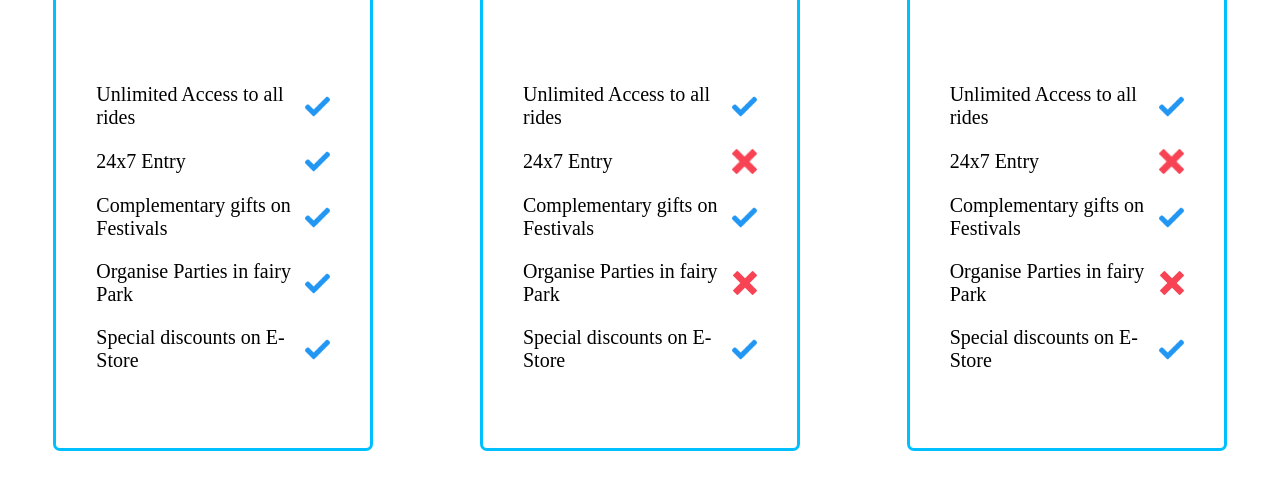
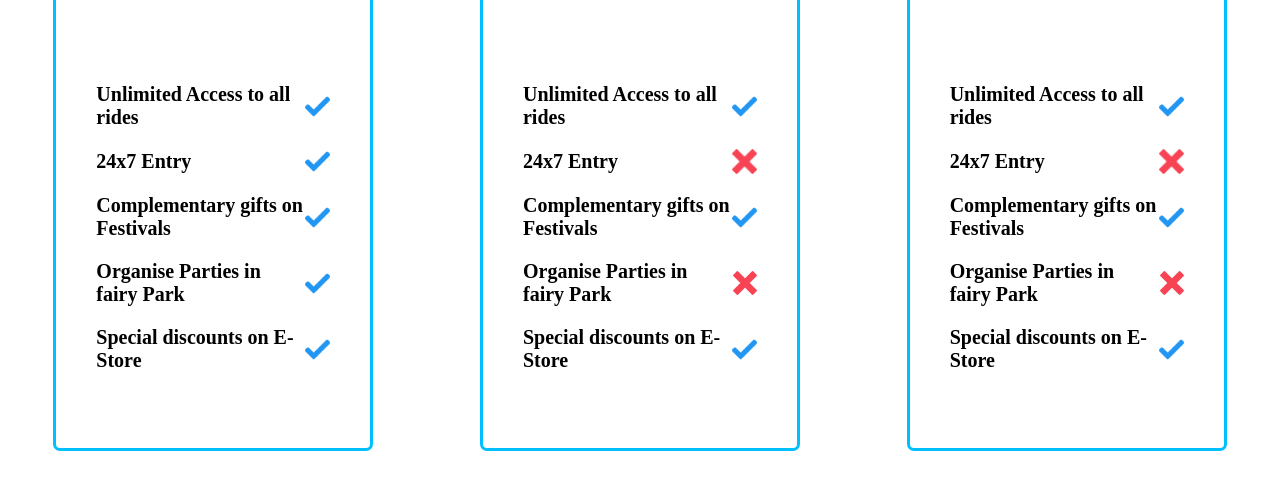
Before and after one commit to Bhavik-Pahwa/Fairyland, a plain HTML site: page ticket.html in a window 1280 px wide. Shown: the part 277-756 px from the top of the page. Drawn offline with Linux system fonts and the light colour scheme.

Commit message:
ticket/pass complete

```diff
--- a/styles/ticket.css
+++ b/styles/ticket.css
@@ -14,13 +14,14 @@
 }
 
 .passcard, .ticketcard{
+    background: #fff;
+    transition: background-color .5s ease-in-out, color .5s ease-in-out;
     border: 3px solid #00BFFF;
     border-radius: 7px;
     display: flex;
     flex-direction: column;
     align-items: center;
     padding: 30px;
-    transition: all 2s ease-in-out;
 }
 
 h1{
@@ -39,6 +40,7 @@ span{
     width: 100%;
     padding: 10px;
     font-size: 20px;
+    font-weight: bold;
 }
 
 .btn{
@@ -83,7 +85,6 @@ span{
 }
 
 .passcard:hover, .ticketcard:hover{
-    background: rgb(11,106,159);
-    background: linear-gradient(167deg, rgba(11,106,159,1) 0%, rgba(0,232,255,1) 100%);
+    background-color: #00BFFF;
     color: white;
 }
```
